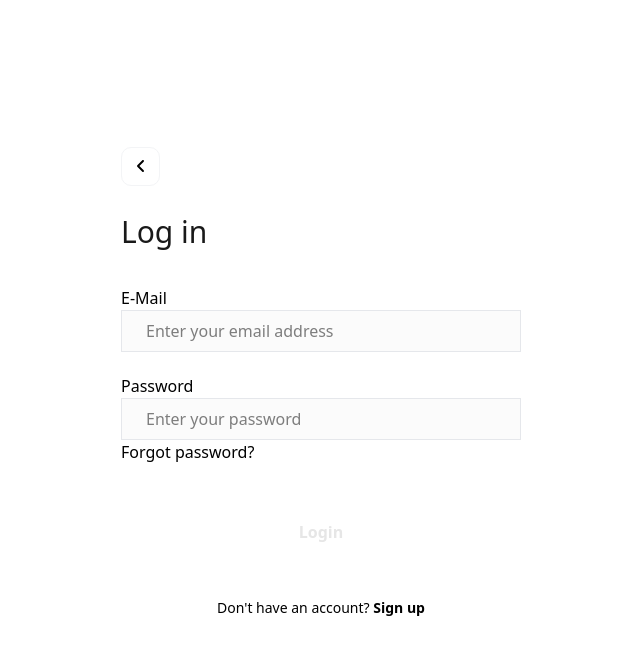
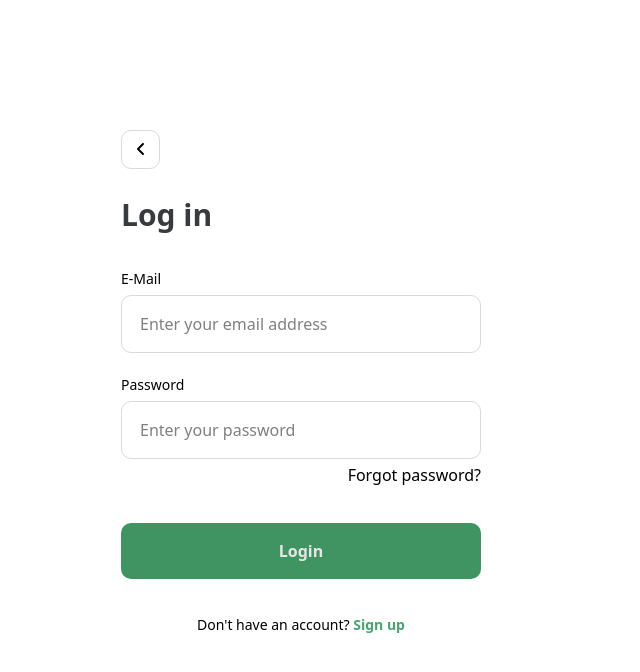
Before and after one commit to szymekst/auth-nextjs-mongodb, a Next.js app: page / in a window 1280 px wide. Shown: the top 672 px of the page, without its empty margins (339-979 px from the left). Built offline with nearby package versions, Linux system fonts and the light colour scheme; no server answers.

Commit message:
[FIX] small fixes add css and spinnericon

```diff
--- a/src/app/api/auth/[...nextauth]/route.js
+++ b/src/app/api/auth/[...nextauth]/route.js
@@ -1,5 +1,5 @@
-import { connectMongoDB } from "@/src/lib/mongodb";
-import User from "@/src/models/users";
+import { connectMongoDB } from "@/lib/mongodb";
+import User from "@/models/User";
 import NextAuth from "next-auth";
 import CredentialsProvider from "next-auth/providers/credentials";
 import bcrypt from "bcryptjs";
--- a/src/assets/css/globals.css
+++ b/src/assets/css/globals.css
@@ -1,7 +1,52 @@
 @import "tailwindcss";
 
+/* To  customize theme */
+@theme {
+    --breakpoint-*: initial;
+    --breakpoint-sm: 48rem;
+    --breakpoint-md: 64rem;
+    --breakpoint-lg: 75rem;
+
+    --color-*: initial;
+    --color-black: #212529;
+    --color-white: #ffffff;
+    --color-green: #46a56c;
+    --color-gray: oklch(55.1% 0.027 264.364);
+    --color-gray-100: #d8dadc;
+    --color-red: oklch(63.7% 0.237 25.331);
+    --color-blue: oklch(62.3% 0.214 259.815);
+
+    --color-app-header: #070b1d;
+}
+
 @layer base {
-    input {
-        @apply w-[400px] border border-gray-200 py-2 px-6 bg-zinc-100/40;
+    h1,
+    h2,
+    h3,
+    h4,
+    h5,
+    h6 {
+        font-family: var(--font-poppins);
+        font-weight: bold;
+        line-height: 130%;
+    }
+
+    body {
+        font-family: var(--font-inter);
+        line-height: 125%;
     }
 }
+
+@layer components {
+    .auth-label {
+        @apply flex flex-col gap-1.5;
+    }
+
+    .auth-label label {
+        @apply text-sm;
+    }
+
+    .auth-input {
+        @apply focus-visible:outline-green relative w-full rounded-[10px] border-[1px] border-[#D8DADC] py-[18px] pl-[18px] pr-[46px] focus-visible:!placeholder-transparent;
+    }
+}
```
Also changed, not shown: src/assets/svg/SpinnerIcon.svg (added).
